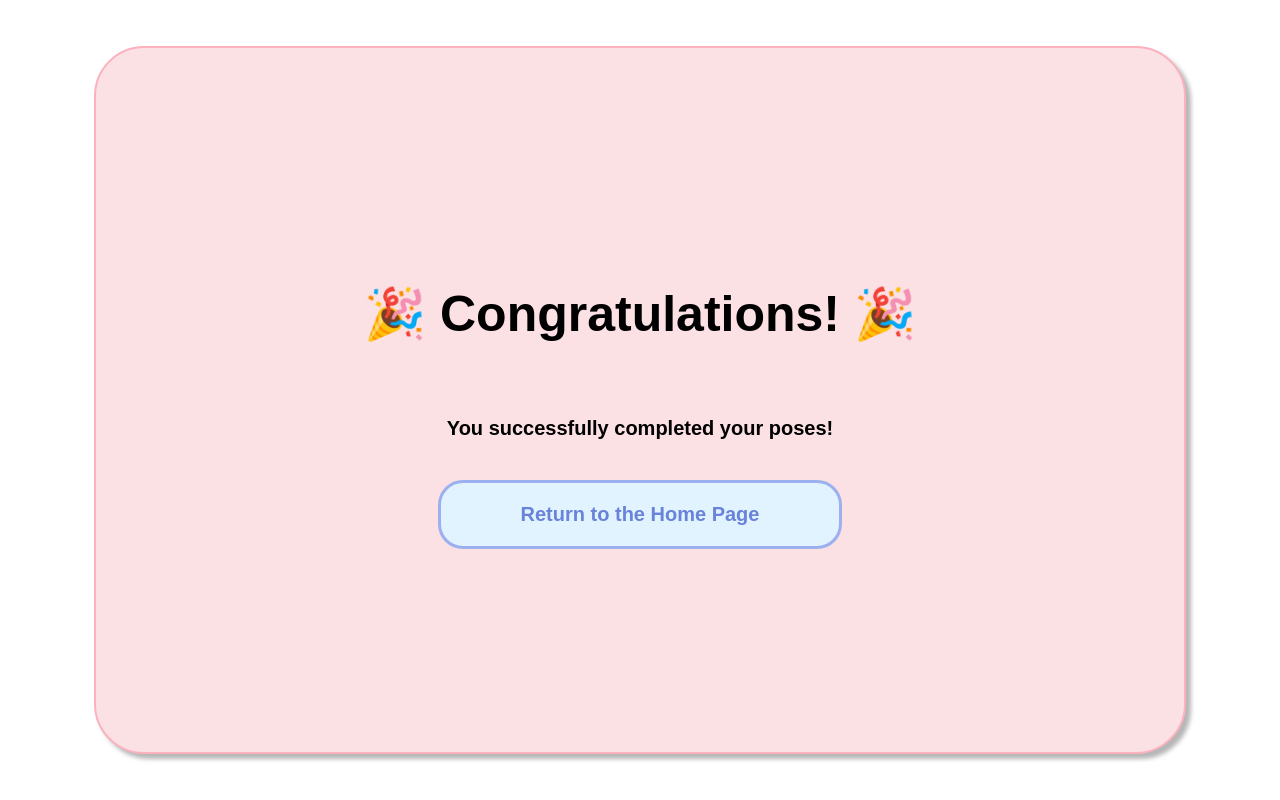
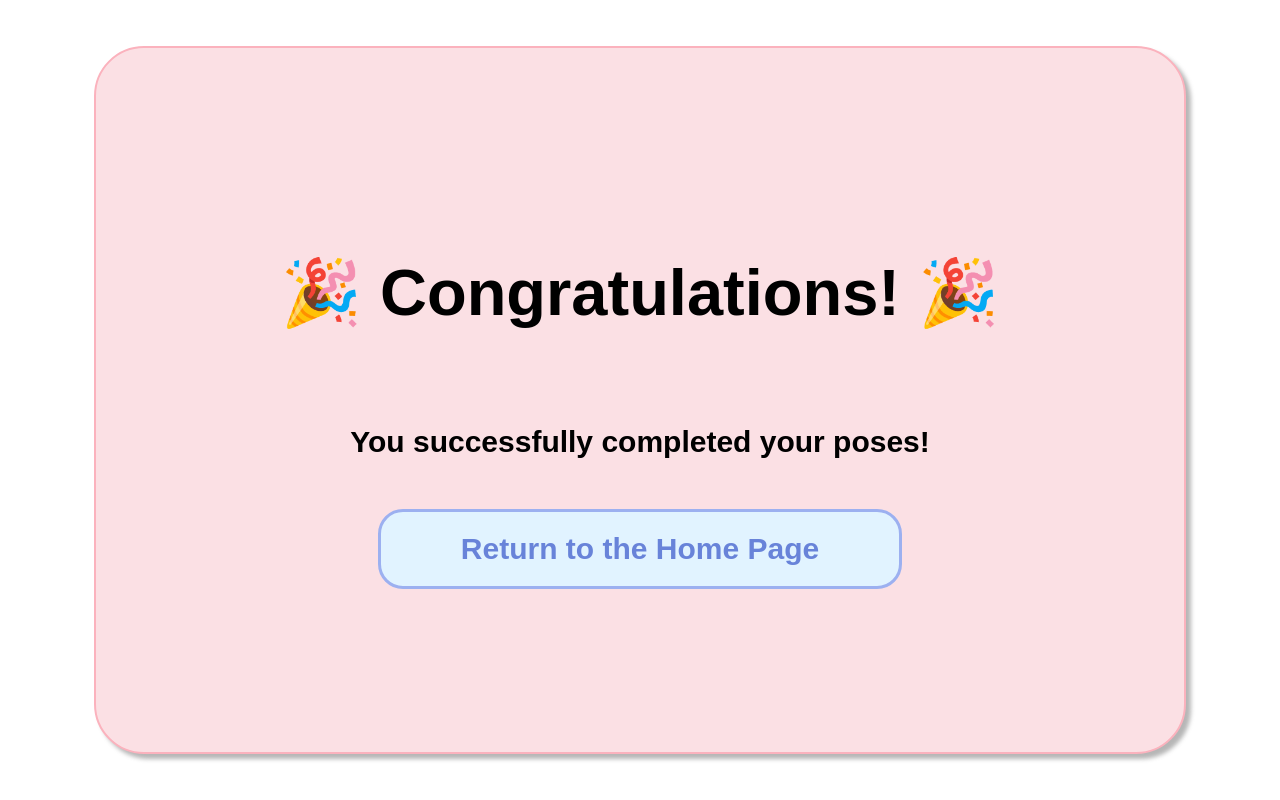
Before and after one commit to Seneli/Posetastic, a React (Create React App) app in the folder client/: page / in a window 1280 px wide. Both pictures are taken after a click on the button "Train with us!". Built offline with nearby package versions, Linux system fonts and the light colour scheme.

Commit message:
bigger font size on training page

```diff
--- a/client/src/pages/Train.tsx
+++ b/client/src/pages/Train.tsx
@@ -136,16 +136,16 @@ const Train = () => {
 };
 
 const Title = styled.h1`
-    font-size: 50px;
+    font-size: 65px;
 `;
 
 const Text = styled.p`
-  font-size: 20px;
+  font-size: 30px;
   padding: 20px 80px;
 `;
 
 const Button = styled.button`
-    font-size: 20px;
+    font-size: 30px;
     font-weight: bold;
     color: ${(props) => props.theme.colors.technovaBlueDark};
     border: 3px solid ${(props) => props.theme.colors.technovaBlue};
```
